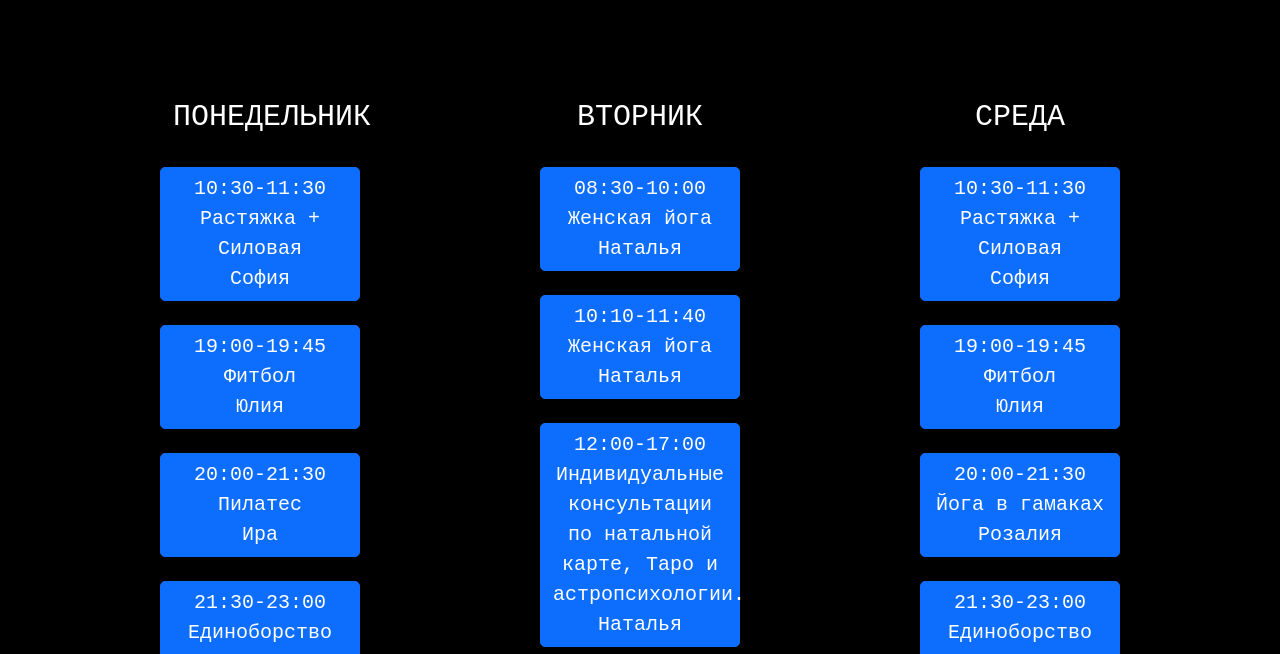
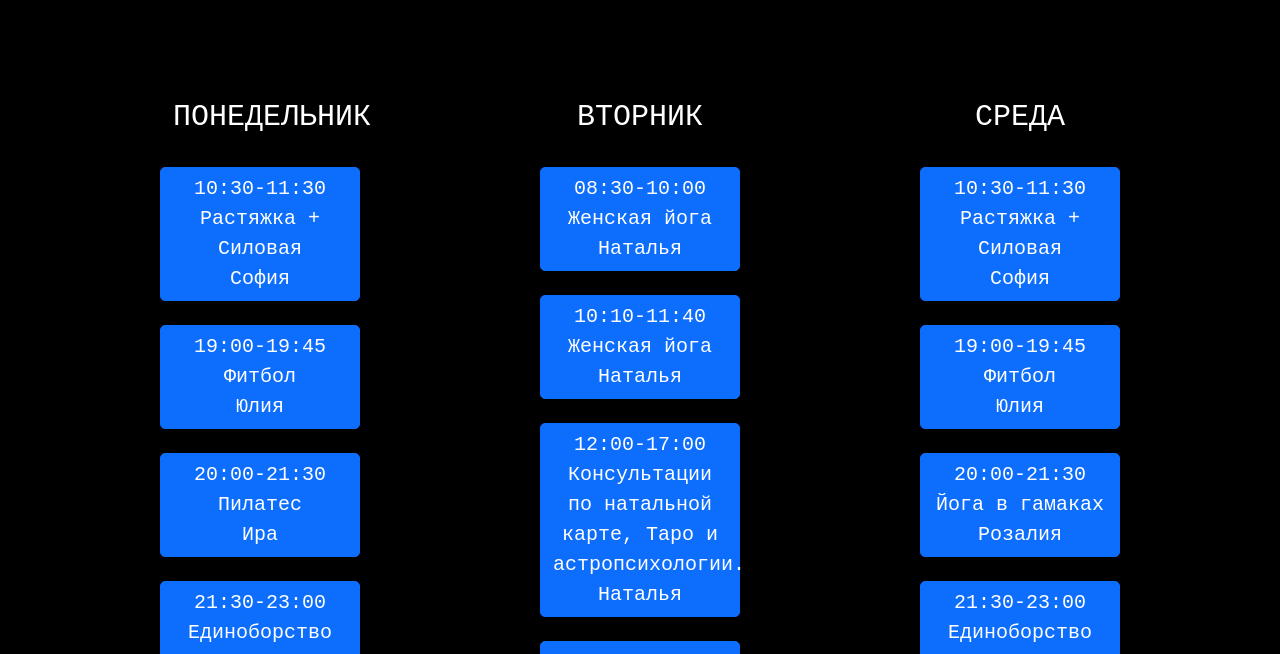
Before and after one commit to starscream001/timetableYogaWay, a plain HTML site: page index.html in a window 1280 px wide. Shown: the part 118-772 px from the top of the page. Drawn offline with nearby package versions, Linux system fonts and the light colour scheme.

Commit message:
Update index.html

```diff
--- a/index.html
+++ b/index.html
@@ -62,7 +62,7 @@
                     </tr><br>
                     <tr class="text-center"><button class="btn btn-md btn-primary" onclick="natalia()">08:30-10:00<br>Женская йога<br>Наталья</button></tr><br><br>
                     <tr class="text-center"><button class="btn btn-md btn-primary" onclick="natalia()">10:10-11:40<br>Женская йога<br>Наталья</button></tr><br><br>
-                    <tr class="text-center"><button class="btn btn-md btn-primary" onclick="natalia()">12:00-17:00<br>Индивидуальные консультации по натальной карте, Таро и астропсихологии.<br>Наталья</button></tr><br><br>
+                    <tr class="text-center"><button class="btn btn-md btn-primary" onclick="natalia()">12:00-17:00<br>Консультации по натальной карте, Таро и астропсихологии.<br>Наталья</button></tr><br><br>
                     <tr class="text-center"><button class="btn btn-md btn-primary" onclick="sofia()">18:00-18:50<br>Растяжка + Силовая<br>София</button></tr><br><br>
                     <tr class="text-center"><button class="btn btn-md btn-primary" onclick="sofia()">19:00-20:00<br>Растяжка + Силовая<br>София</button></tr><br><br>
                     <tr class="text-center"><button class="btn btn-md btn-primary" onclick="julia()">20:00-21:00<br>Body Sculpt (силовая)<br>Юлия</button></tr><br><br>
```
